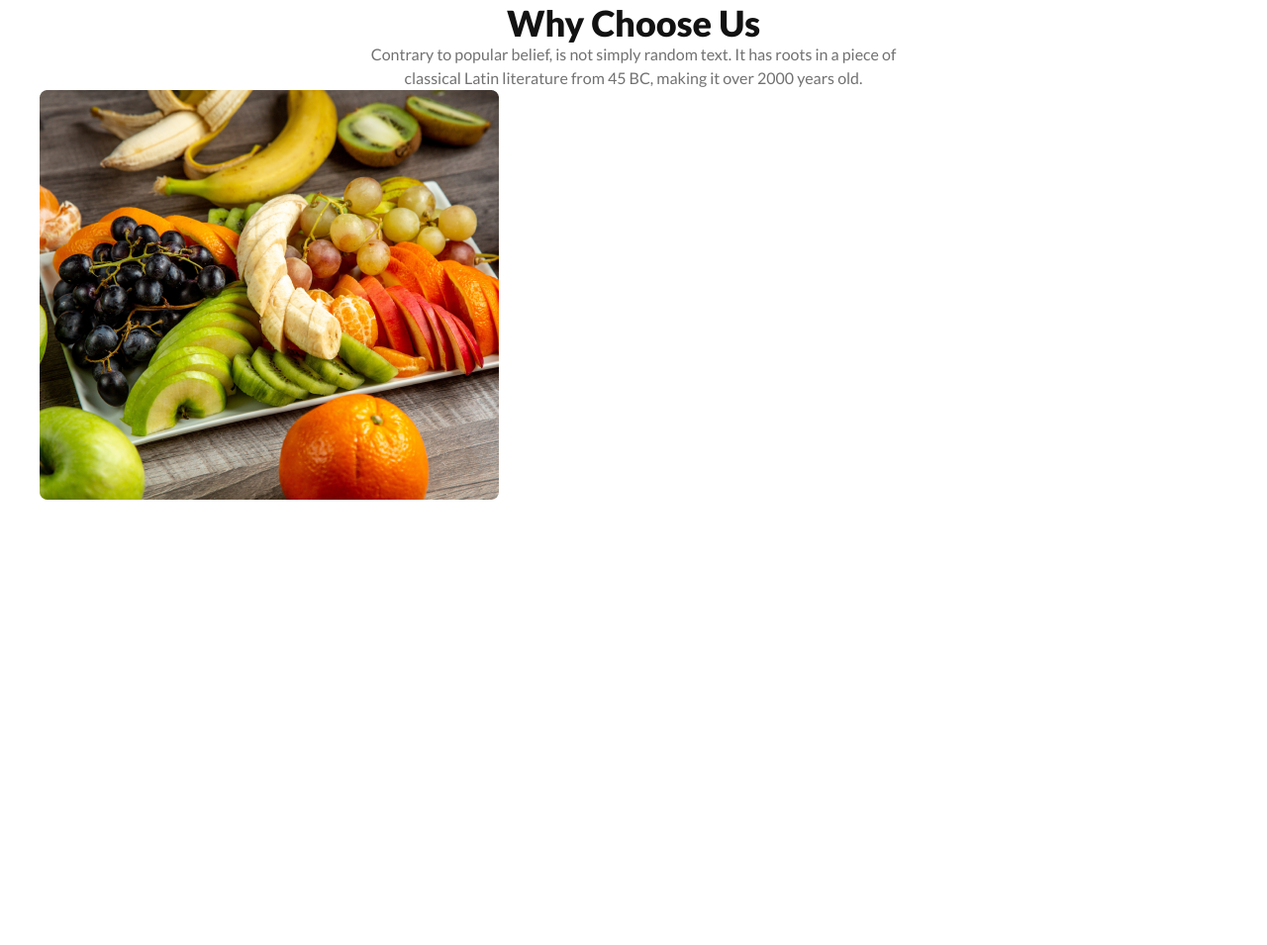
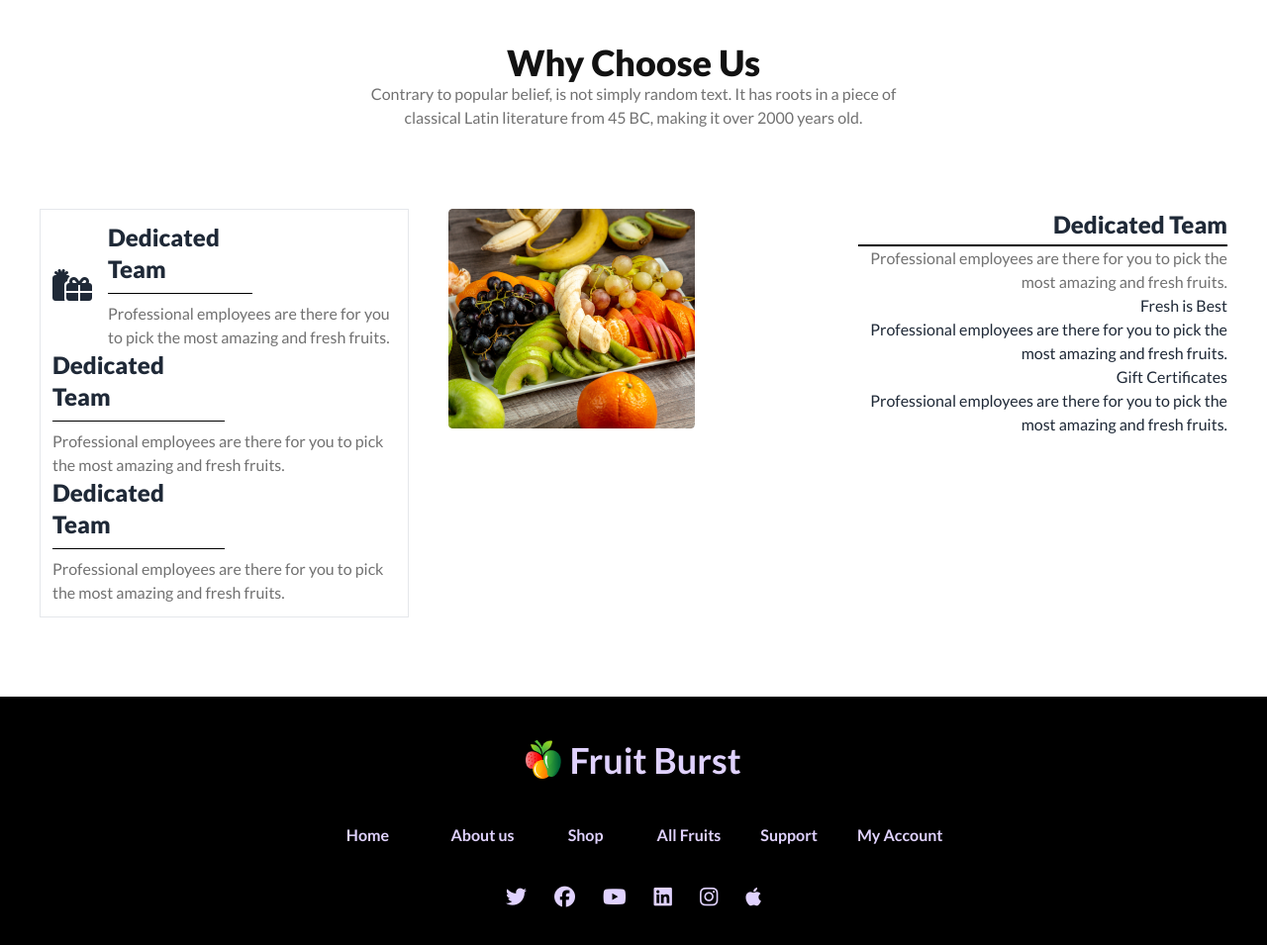
Before and after one commit to Sakhawat71/fruit-brust-daisyui, a plain HTML site: page index.html in a window 1280 px wide. Shown: the part 2738-3693 px from the top of the page at 99% size. Before the commit the page ends 3283 px from the top, so only its background shows below. Drawn offline with nearby package versions, Linux system fonts and the light colour scheme.

Commit message:
footer comlete

```diff
--- a/index.html
+++ b/index.html
@@ -564,26 +564,64 @@
         </section>
 
         <!-- Why Choose Us -->
-        <section class="my-10 mx-5 md:mx-7 lg:mx-10">
-            <div class="text-center max-w-xl mx-auto">
+        <section class="my-10 lg:my-20 mx-5 md:mx-7 lg:mx-10">
+            <div class="text-center max-w-xl mx-auto my-20">
                 <h3 class="font-extrabold text-4xl text-[#121212]">Why Choose Us</h3>
-                <p class="text-[#12121299]">Contrary to popular belief, is not simply random text. It has roots in a piece of classical Latin literature from 45 BC, making it over 2000 years old.</p>
+                <p class="text-[#12121299]">Contrary to popular belief, is not simply random text. It has roots in a
+                    piece of classical Latin literature from 45 BC, making it over 2000 years old.</p>
             </div>
 
-            <div class="grid col-span-1 md:col-span-2 lg:col-span-3">
-                <div>
+            <!-- card why choose us -->
+            <div class="grid grid-cols-1 md:grid-cols-1 lg:grid-cols-3 gap-10">
 
+                <!-- Dedicated Team -->
+                <div class="flex flex-col text-left border p-3">
+
+                    <div class="flex gap-4 items-center ">
+                        <div class="">
+                            <i class="fa-solid fa-gifts fa-2xl"></i>
+                        </div>
+                        <div>
+                            <h3 class="relative font-extrabold border-b-[1px] w-6/12 pb-2 border-black  text-2xl">
+                                Dedicated Team
+                            </h3>
+                            <p class="text-[#12121299] pt-2">Professional employees are there for you to pick the most
+                                amazing and fresh fruits.</p>
+                        </div>
+                    </div>
+
+                    <div>
+                        <h3 class="font-extrabold border-b-[1px] w-6/12 pb-2 border-black  text-2xl">Dedicated Team</h3>
+                        <p class="text-[#12121299] pt-2">Professional employees are there for you to pick the most
+                            amazing and fresh fruits.</p>
+                    </div>
+                    <div>
+                        <h3 class="font-extrabold border-b-[1px] w-6/12 pb-2 border-black  text-2xl">Dedicated Team</h3>
+                        <p class="text-[#12121299] pt-2">Professional employees are there for you to pick the most
+                            amazing and fresh fruits.</p>
+                    </div>
                 </div>
 
 
                 <div>
-                    <img src="images/whychoose1.png" alt="">
+                    <img class="w-8/12" src="images/whychoose1.png" alt="">
                 </div>
 
 
-                <div>
-
-
+                <div class="flex flex-col text-right">
+                    <div>
+                        <h3 class="font-extrabold border-b-2 pb-1 border-black  text-2xl">Dedicated Team</h3>
+                        <p class="text-[#12121299]">Professional employees are there for you to pick the most amazing
+                            and fresh fruits.</p>
+                    </div>
+                    <div>
+                        <h3>Fresh is Best</h3>
+                        <p>Professional employees are there for you to pick the most amazing and fresh fruits.</p>
+                    </div>
+                    <div>
+                        <h3>Gift Certificates</h3>
+                        <p>Professional employees are there for you to pick the most amazing and fresh fruits.</p>
+                    </div>
                 </div>
 
             </div>
@@ -593,7 +631,36 @@
 
 
 
-    <footer></footer>
+    <footer class="footer footer-center p-10 bg-black text-primary-content">
+
+
+        <nav>
+            <div class="navbar-center">
+                <a class="btn btn-ghost normal-case text-4xl font-bold ">
+                    <img src="images/logo.png" class="w-9" alt="">
+                    Fruit Burst</a>
+            </div>
+        </nav>
+
+        <nav class="grid  gap-4 space-x-6 grid-cols-3 md:grid-flow-col">
+            <a class="link link-hover font-semibold text-base">Home</a>
+            <a class="link link-hover font-semibold text-base">About us</a>
+            <a class="link link-hover font-semibold text-base">Shop</a>
+            <a class="link link-hover font-semibold text-base">All Fruits</a>
+            <a class="link link-hover font-semibold text-base">Support</a>
+            <a class="link link-hover font-semibold text-base">My Account</a>
+          </nav>
+        <nav>
+            <div class="grid grid-flow-col gap-4 space-x-3">
+                <a><i class="fa-brands fa-twitter fa-xl"></i></a>
+                <a><i class="fa-brands fa-facebook fa-xl"></i></a>
+                <a><i class="fa-brands fa-youtube fa-xl"></i></a>
+                <a><i class="fa-brands fa-linkedin fa-xl"></i></a>
+                <a><i class="fa-brands fa-instagram fa-xl"></i></a>
+                <a><i class="fa-brands fa-apple fa-xl"></i></a>
+            </div>
+        </nav>
+    </footer>
 
 </body>
 
```
